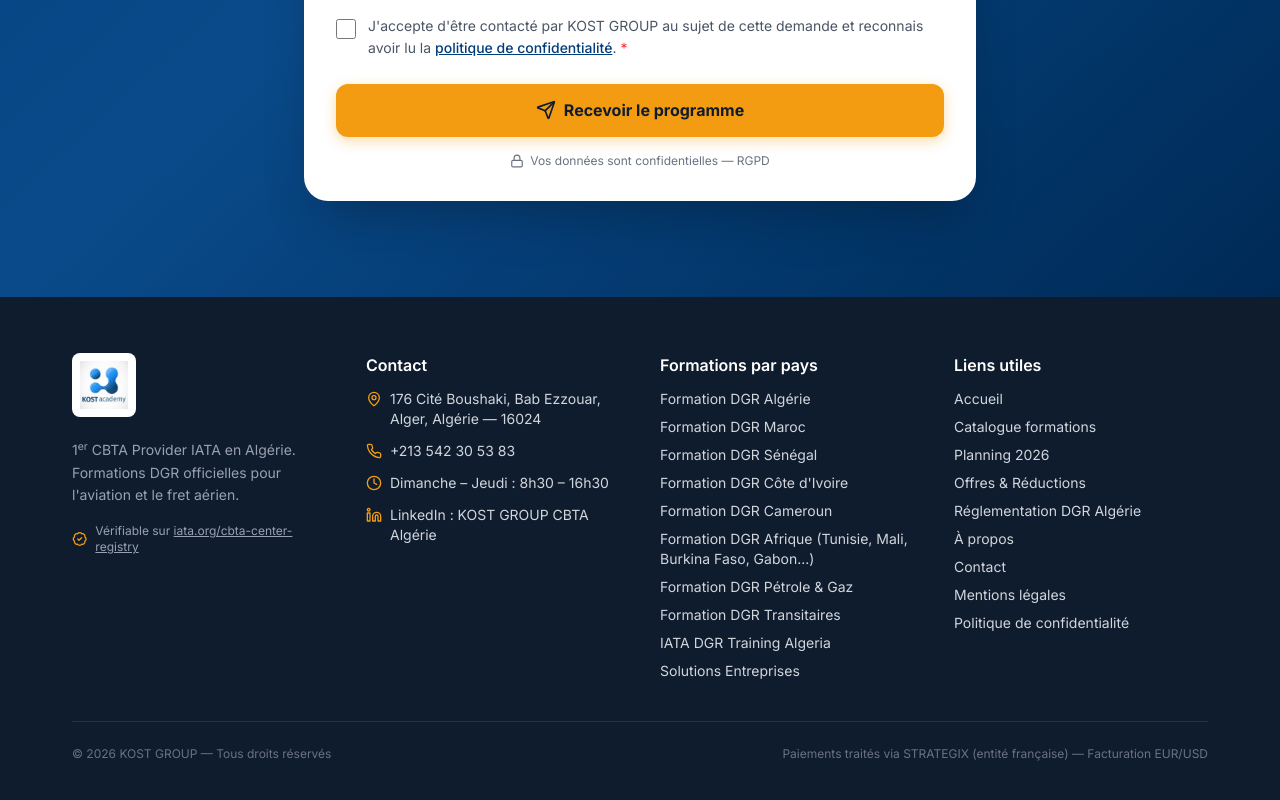
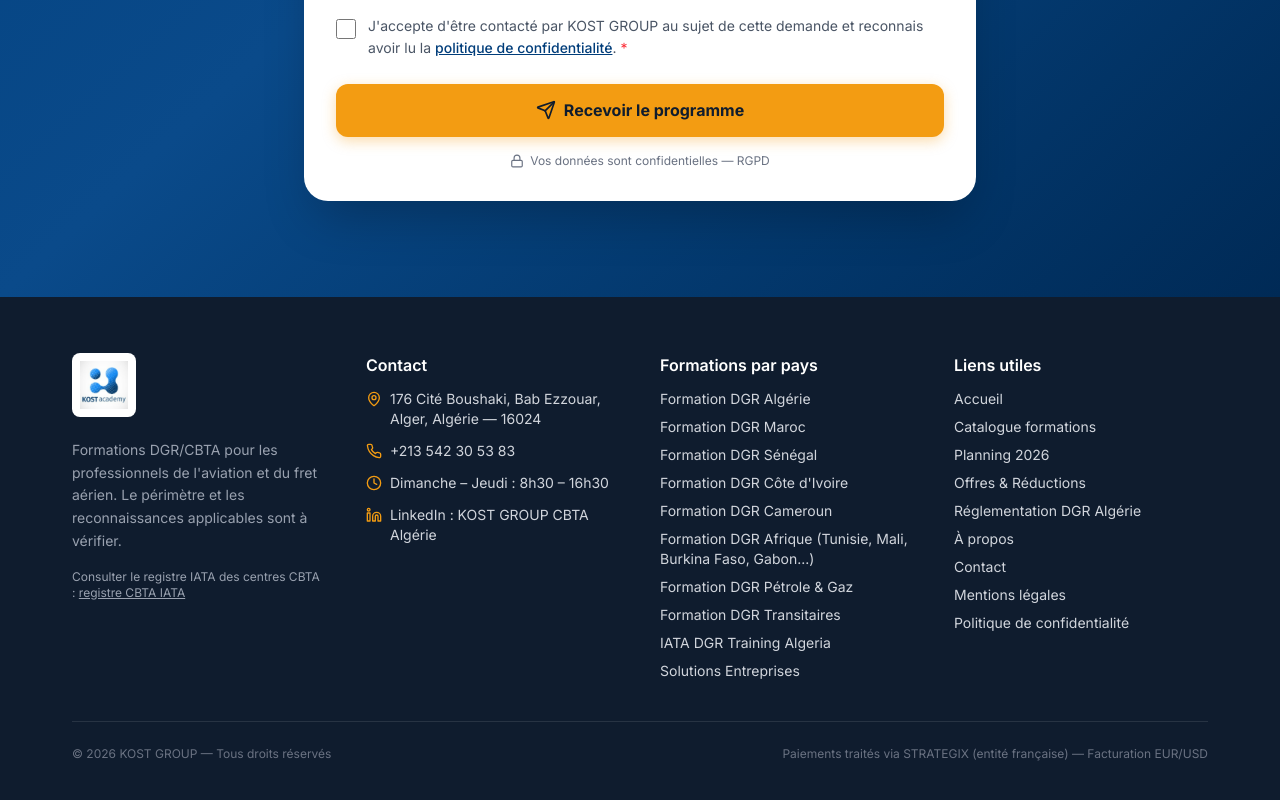
Before and after one commit to relaxsaadi/cbta, a Next.js app: page / in a window 1280 px wide. Shown: the part 9338-10138 px from the top of the page. Built offline with nearby package versions, Linux system fonts and the light colour scheme; no server answers.

Commit message:
fix(public-dgr): remove unsupported first-provider and official-training footer claims

```diff
--- a/components/Footer.tsx
+++ b/components/Footer.tsx
@@ -2,7 +2,7 @@
 
 import Image from "next/image";
 import Link from "next/link";
-import { MapPin, Phone, Clock, Linkedin, BadgeCheck } from "lucide-react";
+import { MapPin, Phone, Clock, Linkedin } from "lucide-react";
 import { PHONE_DISPLAY } from "@/lib/formations";
 import { trackPhoneClick } from "@/lib/tracking";
 
@@ -22,19 +22,18 @@ export default function Footer() {
               />
             </div>
             <p className="text-sm text-gray-400 leading-relaxed">
-              1<sup>er</sup> CBTA Provider IATA en Algérie. Formations DGR officielles pour l'aviation et le fret aérien.
+              Formations DGR/CBTA pour les professionnels de l'aviation et du fret aérien. Le périmètre et les reconnaissances applicables sont à vérifier.
             </p>
             <div className="mt-4 inline-flex items-center gap-2 text-xs text-gray-400">
-              <BadgeCheck className="h-4 w-4 text-[#F39C12]" aria-hidden />
               <span>
-                Vérifiable sur{" "}
+                Consulter le registre IATA des centres CBTA :{" "}
                 <a
                   href="https://www.iata.org/en/training/cbta-center-registry/"
                   target="_blank"
                   rel="noopener noreferrer"
                   className="underline hover:text-white"
                 >
-                  iata.org/cbta-center-registry
+                  registre CBTA IATA
                 </a>
               </span>
             </div>
```
